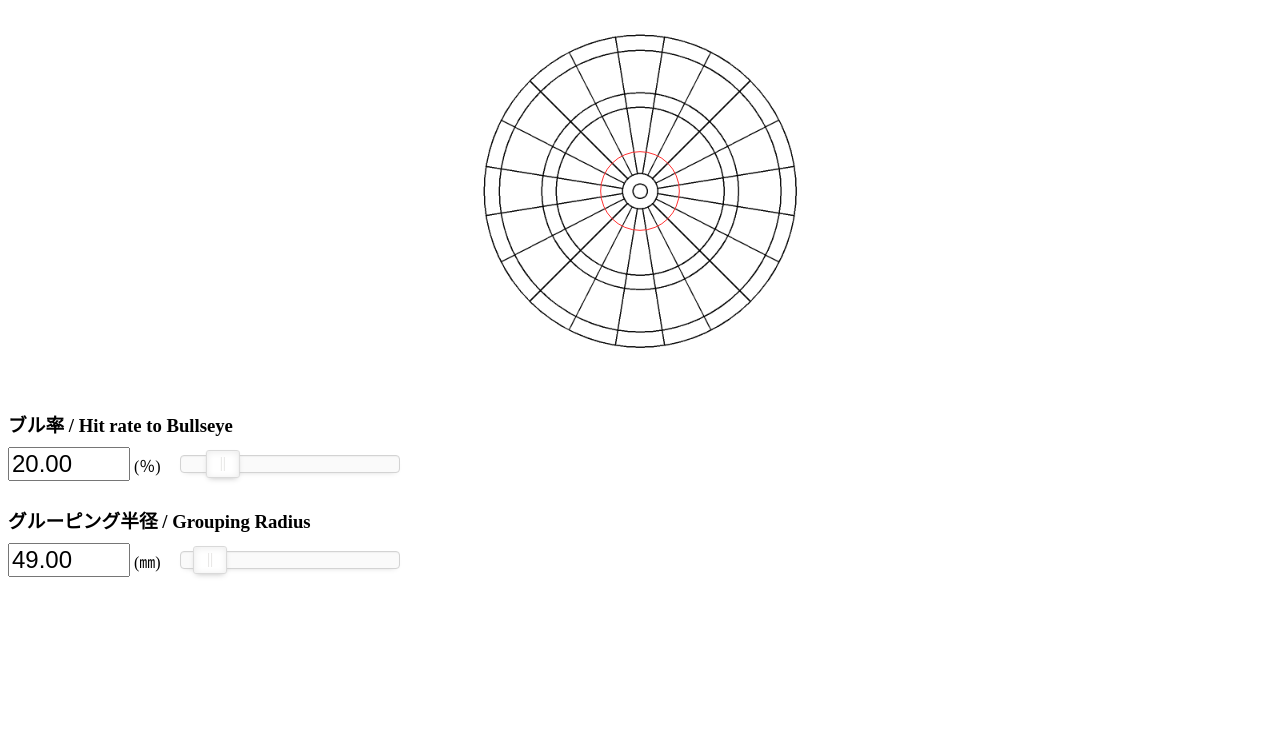
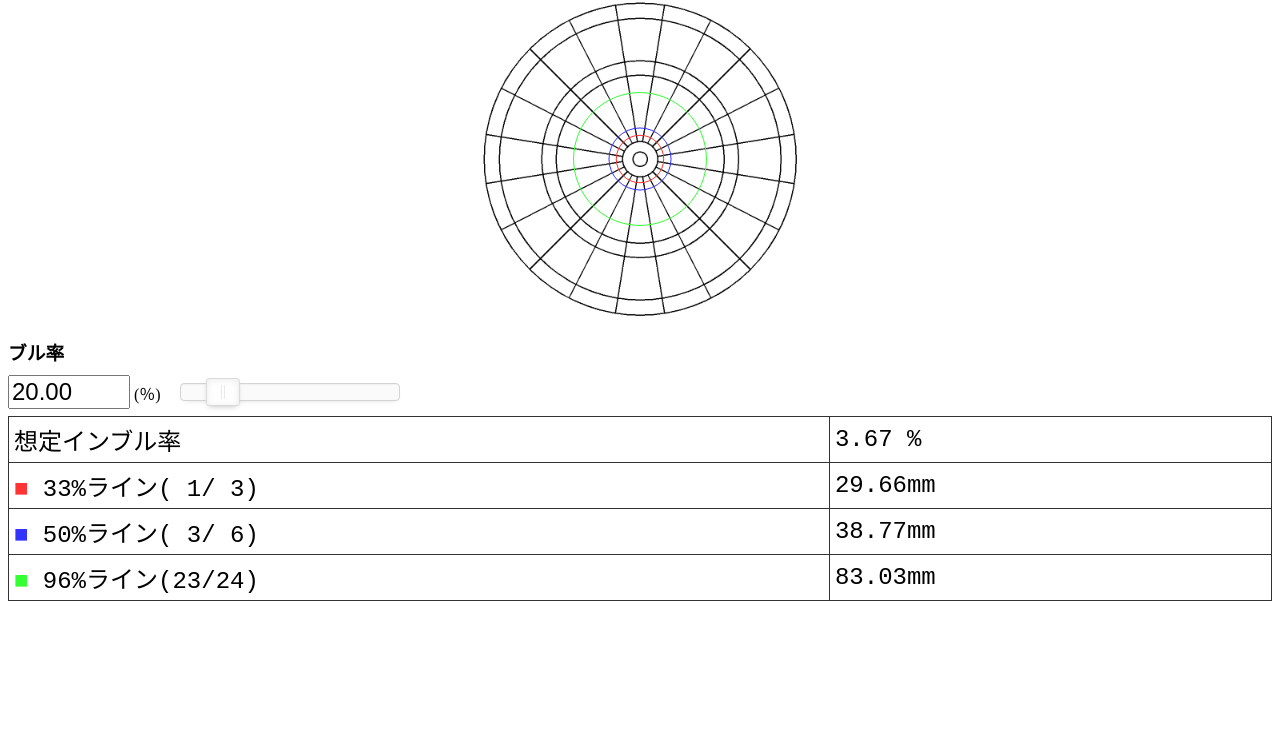
Before and after one commit to crossbench/darts-labo, a plain HTML site: page docs/grouping/circular_normal_distribution.html in a window 1280 px wide. Shown: the part 47-800 px from the top of the page. Drawn offline with nearby package versions, Linux system fonts and the light colour scheme.

Commit message:
add HTML with normal distortion

```diff
--- a/docs/bullseye/css/common.css
+++ /dev/null
@@ -1,2 +0,0 @@
-h2 { margin-bottom: 3px; }
-h3 { margin-bottom: 3px; }
--- /dev/null
+++ b/docs/grouping/area_ratio.html
@@ -0,0 +1,35 @@
+<html>
+<head>
+<title>ブル率とグルーピング半径 (面積比)</title>
+  <meta charset="utf-8">
+  <meta name="viewport" content="width=device-width,initial-scale=1.0,minimum-scale=1.0">
+  <meta name="mobile-web-app-capable" content="yes">
+  <link rel="stylesheet" href="./css/common.css">
+  <link rel="stylesheet" href="https://cdnjs.cloudflare.com/ajax/libs/noUiSlider/14.6.0/nouislider.min.css" media="all">
+  <script type="text/javascript" src="https://cdnjs.cloudflare.com/ajax/libs/noUiSlider/14.6.0/nouislider.min.js"></script>
+  <script type="text/javascript" src="./js/area_ratio.js"></script>
+</head>
+<body>
+
+<h2>ブル率とグルーピング半径 (面積比)</h2>
+
+<div id="canvas_wrapper">
+  <canvas style="margin: auto; display: block;" id="canvas"></canvas>
+</div>
+
+<div id="sliders">
+  <div id="hit-rate">
+    <h3>ブル率</h3>
+    <input style="font-size: x-large" size=6 id="text-hit-rate" type="text" value="20" /> (％)
+    <span style="display: inline-block; width: 220px; margin: 15px;" id="slider-hit-rate"></span>
+  </div>
+
+  <div id="grouping">
+    <h3>グルーピングの半径</h3>
+    <input style="font-size: x-large" size=6 id="text-grouping" type="text" value="49.19" /> (㎜)
+    <span style="display: inline-block; width: 220px; margin: 15px;" id="slider-grouping"></span>
+  </div>
+</div>
+
+</body>
+</html>
--- a/docs/bullseye/hit_rate.html
+++ b/docs/grouping/circular_normal_distribution.html
@@ -1,17 +1,17 @@
 <html>
 <head>
-<title>Hit rate to Bullseye</title>
+<title>ブル率と想定グルーピング半径</title>
   <meta charset="utf-8">
   <meta name="viewport" content="width=device-width,initial-scale=1.0,minimum-scale=1.0">
   <meta name="mobile-web-app-capable" content="yes">
   <link rel="stylesheet" href="./css/common.css">
   <link rel="stylesheet" href="https://cdnjs.cloudflare.com/ajax/libs/noUiSlider/14.6.0/nouislider.min.css" media="all">
   <script type="text/javascript" src="https://cdnjs.cloudflare.com/ajax/libs/noUiSlider/14.6.0/nouislider.min.js"></script>
-  <script type="text/javascript" src="./js/hit_rate.js"></script>
+  <script type="text/javascript" src="./js/circular_normal_distribution.js"></script>
 </head>
 <body>
 
-<h2>Grouping Radius - Darts Labo</h2>
+<h2>ブル率と想定グルーピング半径</h2>
 
 <div id="canvas_wrapper">
   <canvas style="margin: auto; display: block;" id="canvas"></canvas>
@@ -19,16 +19,17 @@
 
 <div id="sliders">
   <div id="hit-rate">
-    <h3>ブル率 / Hit rate to Bullseye</h3>
+    <h3>ブル率</h3>
     <input style="font-size: x-large" size=6 id="text-hit-rate" type="text" value="20" /> (％)
     <span style="display: inline-block; width: 220px; margin: 15px;" id="slider-hit-rate"></span>
   </div>
 
-  <div id="grouping">
-    <h3>グルーピング半径 / Grouping Radius</h3>
-    <input style="font-size: x-large" size=6 id="text-grouping" type="text" value="49.19" /> (㎜)
-    <span style="display: inline-block; width: 220px; margin: 15px;" id="slider-grouping"></span>
-  </div>
+  <table id="cnd">
+    <tr><td class="title">想定インブル率</td>                                      <td id="prob_db"></td></tr>
+    <tr><td class="title"><span style="color: #f33">■ </span>33%ライン( 1/ 3)</td><td id="radius_33"></td></tr>
+    <tr><td class="title"><span style="color: #33f">■ </span>50%ライン( 3/ 6)</td><td id="radius_50"></td></tr>
+    <tr><td class="title"><span style="color: #3f3">■ </span>96%ライン(23/24)</td><td id="radius_96"></td></tr>
+  </table>
 </div>
 
 </body>
--- /dev/null
+++ b/docs/grouping/css/common.css
@@ -0,0 +1,16 @@
+h2 { margin-bottom: 3px; }
+h3 { margin-bottom: 3px; }
+
+table#cnd td {
+  border: 1px solid #333;
+  font-size: x-large;
+  font-family: monospace, monospace;
+  padding: 5px;
+}
+table#cnd td.title { width: 65% }
+table#cnd{
+  width: 100%;
+  padding: 10px;
+  border-collapse:collapse;
+  margin: 0;
+}
--- a/docs/bullseye/js/hit_rate.js
+++ b/docs/grouping/js/area_ratio.js
@@ -23,7 +23,7 @@ function draw_grouping_circle(){
   var canvas_w  = document.getElementById('canvas_wrapper');
   var canvas    = document.getElementById('canvas');
   canvas.width  = 400;
-  canvas.height = 400;
+  canvas.height = 320;
 
   var h = Math.roundf( slider_hit_rate.noUiSlider.get(), 2 );
   var g_radius = grouping_radius_from_hit_rate( h );
--- /dev/null
+++ b/docs/grouping/js/circular_normal_distribution.js
@@ -0,0 +1,120 @@
+Math.roundf = function( value, keta ){
+  return Math.round( value * ( 10.0 ** keta ) ) / 10.0 ** keta ;
+}
+
+function grouping_radius_from_hit_rate( hit_rate ){
+  var bull_radius     = 22 ; // mm
+  var grouping_radius = Math.sqrt( ( bull_radius * bull_radius * 100 ) / hit_rate );
+
+  return Math.roundf( grouping_radius, 2 );
+}
+
+function grouping_radius_from_hit_rate_with_cep( hit_rate, prob ){
+  var bull_radius     = 22;
+  var grouping_radius = bull_radius * Math.sqrt( Math.log( 1 - prob ) / Math.log( 1 - hit_rate * 1.0 / 100 ) );
+
+  return Math.roundf( grouping_radius, 2 );
+}
+
+function hit_rate_from_grouping_radius( g_radius ){
+  var bull_radius = 22; // mm
+  var hit_rate    = (bull_radius*bull_radius)/(g_radius*g_radius)*100;
+
+  return Math.roundf( hit_rate, 2 );
+}
+
+function prob_from_hit_rate( hit_rate ){
+  var sbull_radius = 22.0; // mm
+  var dbull_radius =  9.0; // mm
+
+  var prob_raw = 1 - Math.exp( ( dbull_radius * dbull_radius ) / ( sbull_radius * sbull_radius ) * Math.log( 1 - hit_rate * 1.0 / 100 ) );
+
+  return Math.roundf( prob_raw * 100, 2 );
+}
+
+var png = new Image();
+png.src = "./img/soft_board.png";
+
+function draw_grouping_circle(){
+  var canvas_w  = document.getElementById('canvas_wrapper');
+  var canvas    = document.getElementById('canvas');
+  canvas.width  = 400;
+  canvas.height = 320;
+
+  var h = Math.roundf( slider_hit_rate.noUiSlider.get(), 2 );
+
+  var ctx = canvas.getContext('2d');
+
+  ctx.clearRect(0, 0, canvas.width, canvas.height);
+  ctx.drawImage(png, 0, 0, canvas.width, canvas.height);
+  ctx.lineWidth = 1 ;
+
+  if( false ){
+    var g_radius = grouping_radius_from_hit_rate( h );
+
+    ctx.beginPath();
+    ctx.strokeStyle = '#f33';
+    ctx.arc( canvas.width / 2, canvas.height / 2, ( canvas.width * 2 * g_radius / 1000 ), 0, Math.PI * 2);
+    ctx.stroke();
+  }else{
+    var g_radius_a = grouping_radius_from_hit_rate_with_cep( h, 1.0 / 3 );
+    var g_radius_b = grouping_radius_from_hit_rate_with_cep( h, 1.0 / 2 );
+    var g_radius_c = grouping_radius_from_hit_rate_with_cep( h, 1.0 - 1.0 / 24 );
+
+    ctx.beginPath();
+    ctx.strokeStyle = '#f33';
+    ctx.arc( canvas.width / 2, canvas.height / 2, ( canvas.width * 2 * g_radius_a / 1000 ), 0, Math.PI * 2);
+    ctx.stroke();
+
+    ctx.beginPath();
+    ctx.strokeStyle = '#33f';
+    ctx.arc( canvas.width / 2, canvas.height / 2, ( canvas.width * 2 * g_radius_b / 1000 ), 0, Math.PI * 2);
+    ctx.stroke();
+
+    ctx.beginPath();
+    ctx.strokeStyle = '#3f3';
+    ctx.arc( canvas.width / 2, canvas.height / 2, ( canvas.width * 2 * g_radius_c / 1000 ), 0, Math.PI * 2);
+    ctx.stroke();
+
+    document.getElementById("prob_db").innerHTML   = prob_from_hit_rate( h ) + " %";
+    document.getElementById("radius_33").innerHTML = g_radius_a + "mm";
+    document.getElementById("radius_50").innerHTML = g_radius_b + "mm";
+    document.getElementById("radius_96").innerHTML = g_radius_c + "mm";
+  }
+}
+
+function update_grouping(){
+  var hit_rate = Math.roundf( slider_hit_rate.noUiSlider.get(), 2 );
+  var target = grouping_radius_from_hit_rate( hit_rate );
+  draw_grouping_circle();
+  document.getElementById("text-hit-rate").value = hit_rate;
+};
+
+var slider_hit_rate;
+var textbx_hit_rate;
+
+var timeoutId ;
+
+window.addEventListener( "resize",
+  function () {
+    clearTimeout( timeoutId ) ;
+    timeoutId = setTimeout( draw_grouping_circle, 1 ) ;
+  }
+);
+
+window.onload = function(){
+
+  slider_hit_rate = document.getElementById("slider-hit-rate");
+  textbx_hit_rate = document.getElementById("text-hit-rate");
+
+  var func_update_hit_rate_value = function(){ document.getElementById("text-hit-rate").value = slider_hit_rate.noUiSlider.get(); };
+
+  textbx_hit_rate.oninput = function(){ slider_hit_rate.noUiSlider.set( textbx_hit_rate.value ); };
+
+  noUiSlider.create( slider_hit_rate, { start: [ 20 ],   step: 1, range: { 'min': 1,  'max': 100 } });
+
+  slider_hit_rate.noUiSlider.on('update', func_update_hit_rate_value );
+  slider_hit_rate.noUiSlider.on('set',    update_grouping );
+
+  draw_grouping_circle();
+}
```
Also changed, not shown: docs/index.html (+6 -1 lines), docs/grouping/img/soft_board.org.png (renamed from docs/bullseye/img/soft_board.png), docs/grouping/img/soft_board.png (added).
